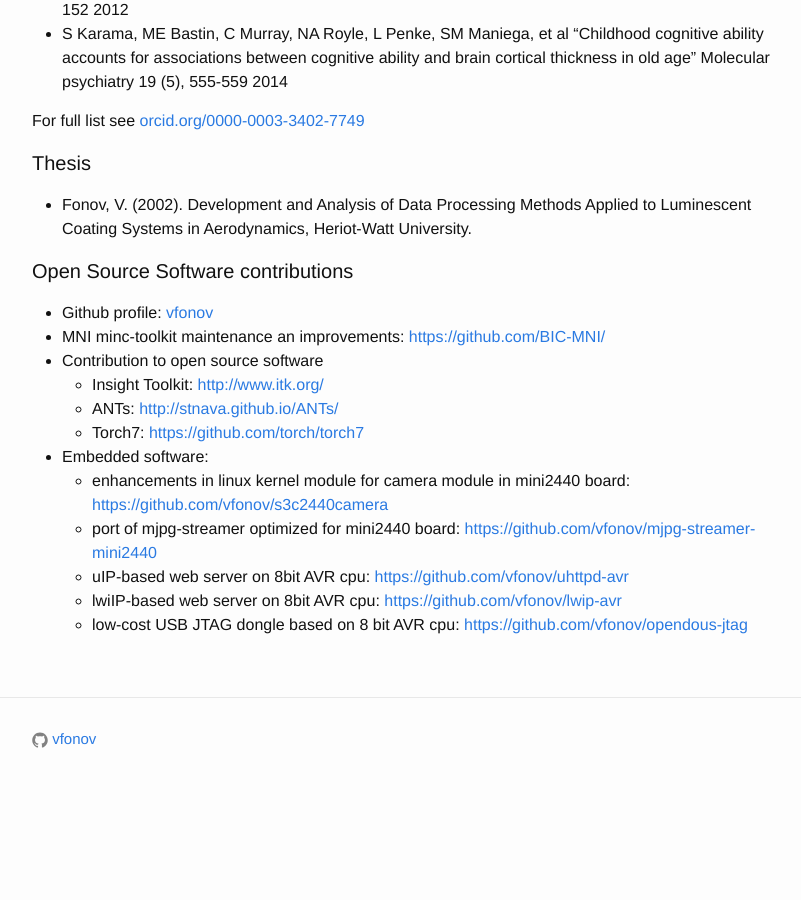
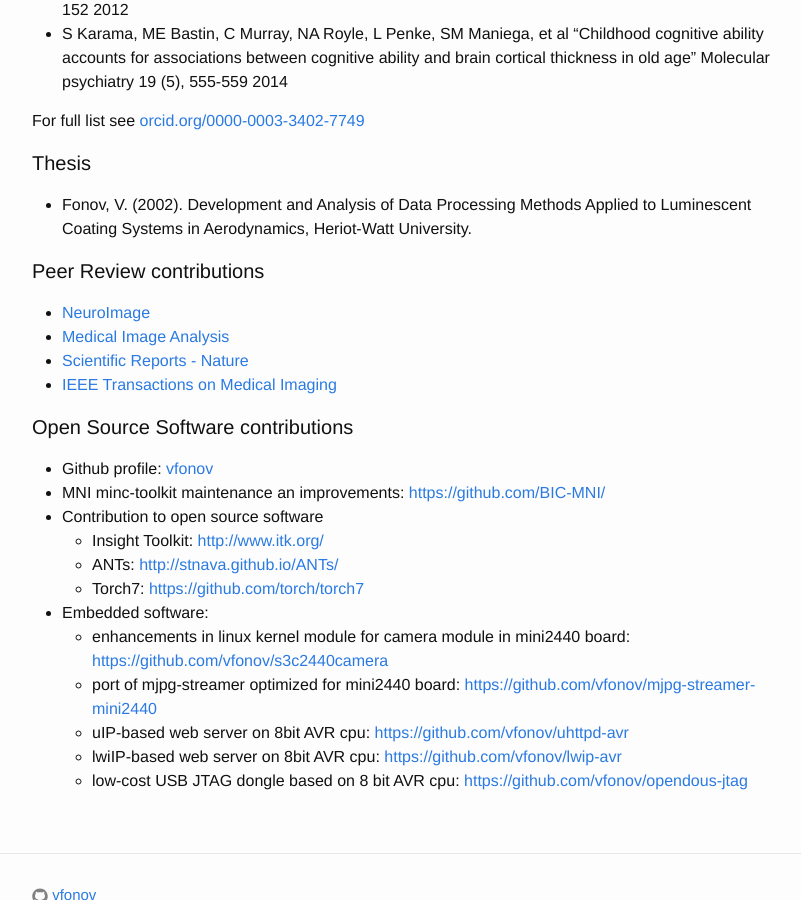
Before and after one commit to vfonov/vfonov.github.io, a Jekyll site: the page built from CV.md, in a window 1280 px wide and 900 px high, scrolled down 2719 px. Shown: the whole window, without its empty margins (238-1039 px from the left). Built offline with Jekyll 4.4.1, drawn with Linux system fonts in a browser that asks for light colours; before the commit the page ends 3530 px from its top, so only the background shows below that.

Commit message:
Updated peer review activity

```diff
--- a/CV.md
+++ b/CV.md
@@ -87,12 +87,16 @@ NeuroImage: clinical 1 (1), 141-152 2012
 * S Karama, ME Bastin, C Murray, NA Royle, L Penke, SM Maniega, et al "Childhood cognitive ability accounts for associations between cognitive ability and brain cortical thickness in old age"
 Molecular psychiatry 19 (5), 555-559    2014
 
-
 For full list see [orcid.org/0000-0003-3402-7749](http://orcid.org/0000-0003-3402-7749)
-
 
 #### Thesis
 * Fonov, V. (2002). Development and Analysis of Data Processing Methods Applied to Luminescent Coating Systems in Aerodynamics, Heriot-Watt University.
+
+#### Peer Review contributions
+* [NeuroImage](https://www.journals.elsevier.com/neuroimage/)
+* [Medical Image Analysis](https://www.journals.elsevier.com/medical-image-analysis/)
+* [Scientific Reports - Nature](https://www.nature.com/srep/)
+* [IEEE Transactions on Medical Imaging](http://ieeexplore.ieee.org/xpl/RecentIssue.jsp?reload=true&punumber=42)
 
 #### Open Source Software contributions
 * Github profile: [vfonov](https://github.com/vfonov/)
```
